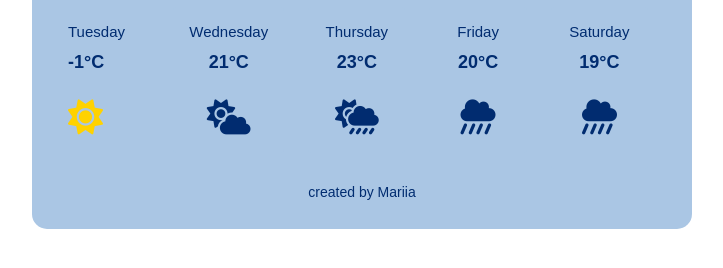
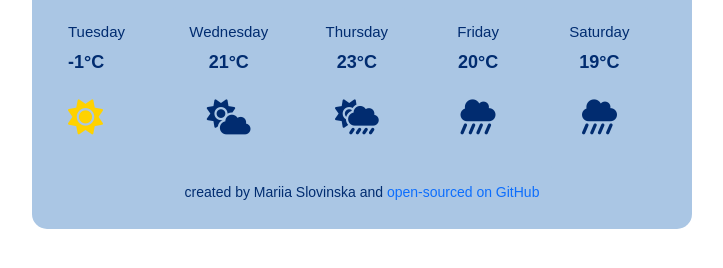
Before and after one commit to slovinskamary/my-awesome-app, a plain HTML site: page index.html in a window 1280 px wide. Shown: the part 252-520 px from the top of the page, without its empty margins (278-1001 px from the left). Drawn offline with nearby package versions, Linux system fonts and the light colour scheme; no server answers.

Commit message:
add-link-open-sourced

```diff
--- a/index.html
+++ b/index.html
@@ -210,7 +210,9 @@
 
             </div>
 
-            <span class="creator"> created by Mariia</span>
+            <span class="creator"> created by Mariia Slovinska and <a class="gitHub"
+                    href="https://github.com/slovinskamary/my-awesome-app.git" target="_blank">open-sourced on
+                    GitHub</a></span>
 
         </div>
 
--- a/src/style.css
+++ b/src/style.css
@@ -111,3 +111,6 @@ li {
   position: relative;
   top: -32px;
 }
+a.gitHub {
+  text-decoration: none;
+}
```
